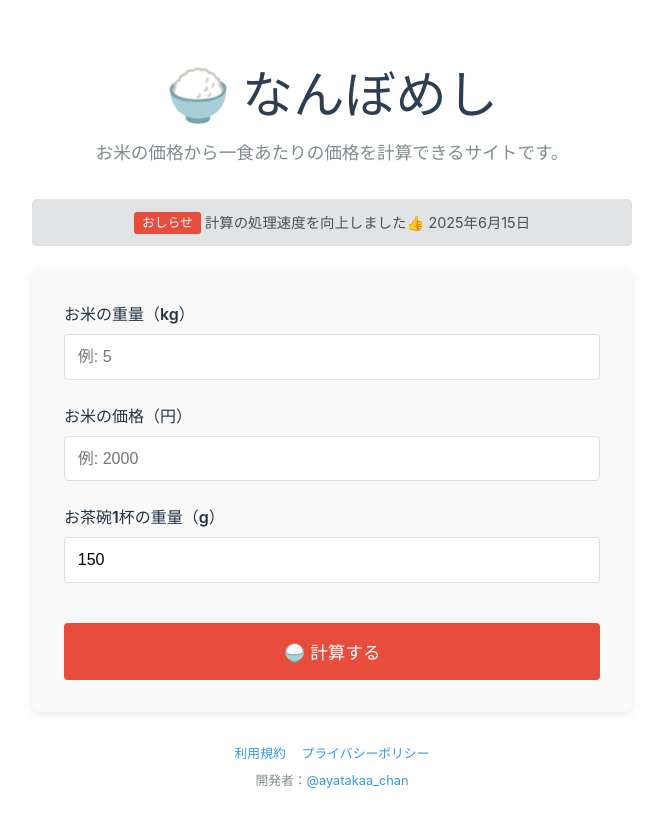
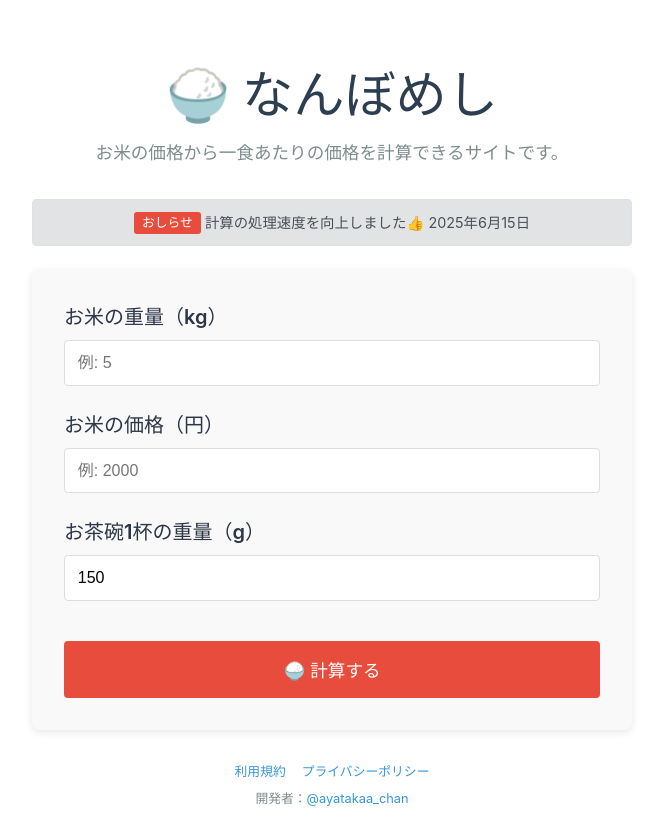
Before and after one commit to muranakaaa/nanbo-meshi, a React (Vite) app: page / in a window 1280 px wide. Shown: the whole page, without its empty margins (308-971 px from the left). Built offline with nearby package versions, Linux system fonts and the light colour scheme; the HTML template or start-up script is replaced by a standard one.

Commit message:
feat: 入力フォームの各項目をlabelからh2に変更

```diff
--- a/src/App.jsx
+++ b/src/App.jsx
@@ -73,7 +73,7 @@ function App() {
 
       <div className="card">
         <div className="form-group">
-          <label htmlFor="riceWeight">お米の重量（kg）</label>
+          <h2>お米の重量（kg）</h2>
           <input
             id="riceWeight"
             type="number"
@@ -86,7 +86,7 @@ function App() {
         </div>
 
         <div className="form-group">
-          <label htmlFor="ricePrice">お米の価格（円）</label>
+          <h2>お米の価格（円）</h2>
           <input
             id="ricePrice"
             type="number"
@@ -99,7 +99,7 @@ function App() {
         </div>
 
         <div className="form-group">
-          <label htmlFor="bowlWeight">お茶碗1杯の重量（g）</label>
+          <h2>お茶碗1杯の重量（g）</h2>
           <input
             id="bowlWeight"
             type="number"
--- a/src/index.css
+++ b/src/index.css
@@ -53,10 +53,11 @@ h1 {
   text-align: left;
 }
 
-.form-group label {
-  display: block;
-  margin-bottom: 0.5rem;
+.form-group h2 {
+  font-size: 1.25rem;
+  margin: 0 0 0.5rem 0;
   font-weight: 600;
+  color: #2d3748;
 }
 
 .form-group input {
```
